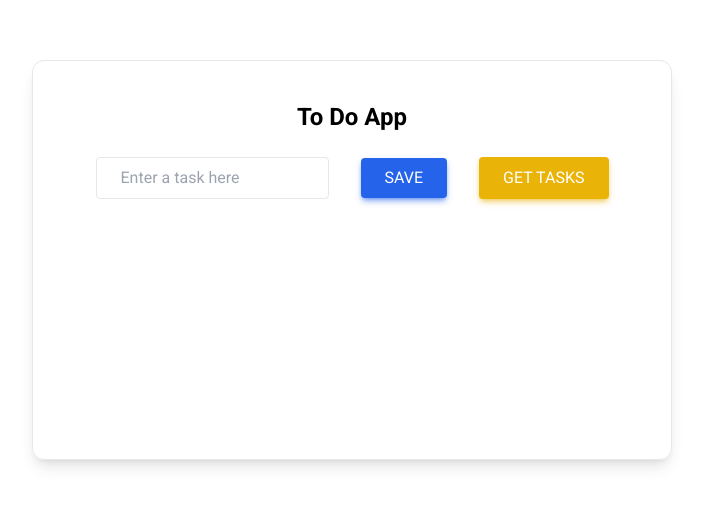
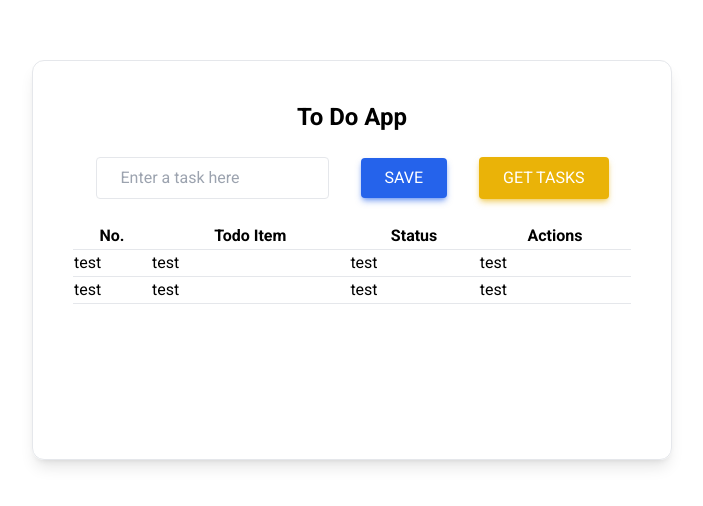
Before and after one commit to sorasora46/simple-todo-app, a React (Create React App) app in the folder frontend/: page / in a window 1280 px wide. Shown: the part 140-646 px from the top of the page, without its empty margins (288-991 px from the left). Built offline with nearby package versions, Linux system fonts and the light colour scheme.

Commit message:
[+] add table

```diff
--- a/frontend/src/App.jsx
+++ b/frontend/src/App.jsx
@@ -16,7 +16,7 @@ function App() {
 
   return (
     <div className="h-[100vh] flex justify-center items-center">
-      <div className="w-[50%] h-[50vh] border rounded-xl py-10 px-5 shadow-lg transition ease-in-out delay-150 hover:scale-105 hover:shadow-2xl">
+      <div className="w-[50%] h-[50vh] border rounded-xl py-10 px-10 shadow-lg transition ease-in-out delay-150 hover:scale-105 hover:shadow-2xl">
         <div className="flex flex-col justify-center items-center">
           <h1 className="font-bold text-2xl text-center">To Do App</h1>
           <div className="w-[100%] flex justify-center gap-8 my-6">
@@ -36,8 +36,30 @@ function App() {
                 SAVE
               </button>
             </form>
-            <button className="rounded text-white bg-yellow-500 px-6 py-2 shadow-md shadow-yellow-500/50">GET TASKS</button>
+            <button className="rounded text-white bg-yellow-500 px-6 py-2 shadow-md shadow-yellow-500/50">
+              GET TASKS
+            </button>
           </div>
+          <table className="w-[100%]">
+            <tr>
+              <th>No.</th>
+              <th>Todo Item</th>
+              <th>Status</th>
+              <th>Actions</th>
+            </tr>
+            <tr>
+              <td>test</td>
+              <td>test</td>
+              <td>test</td>
+              <td>test</td>
+            </tr>
+            <tr>
+              <td>test</td>
+              <td>test</td>
+              <td>test</td>
+              <td>test</td>
+            </tr>
+          </table>
         </div>
       </div>
     </div>
--- a/frontend/src/style.css
+++ b/frontend/src/style.css
@@ -7,3 +7,7 @@
 * {
   font-family: Roboto;
 }
+
+tr {
+  border-bottom: 1px solid #e5e7eb;
+}
```
Also changed, not shown: 1 other file (tests, documents, lock files or other folders).
